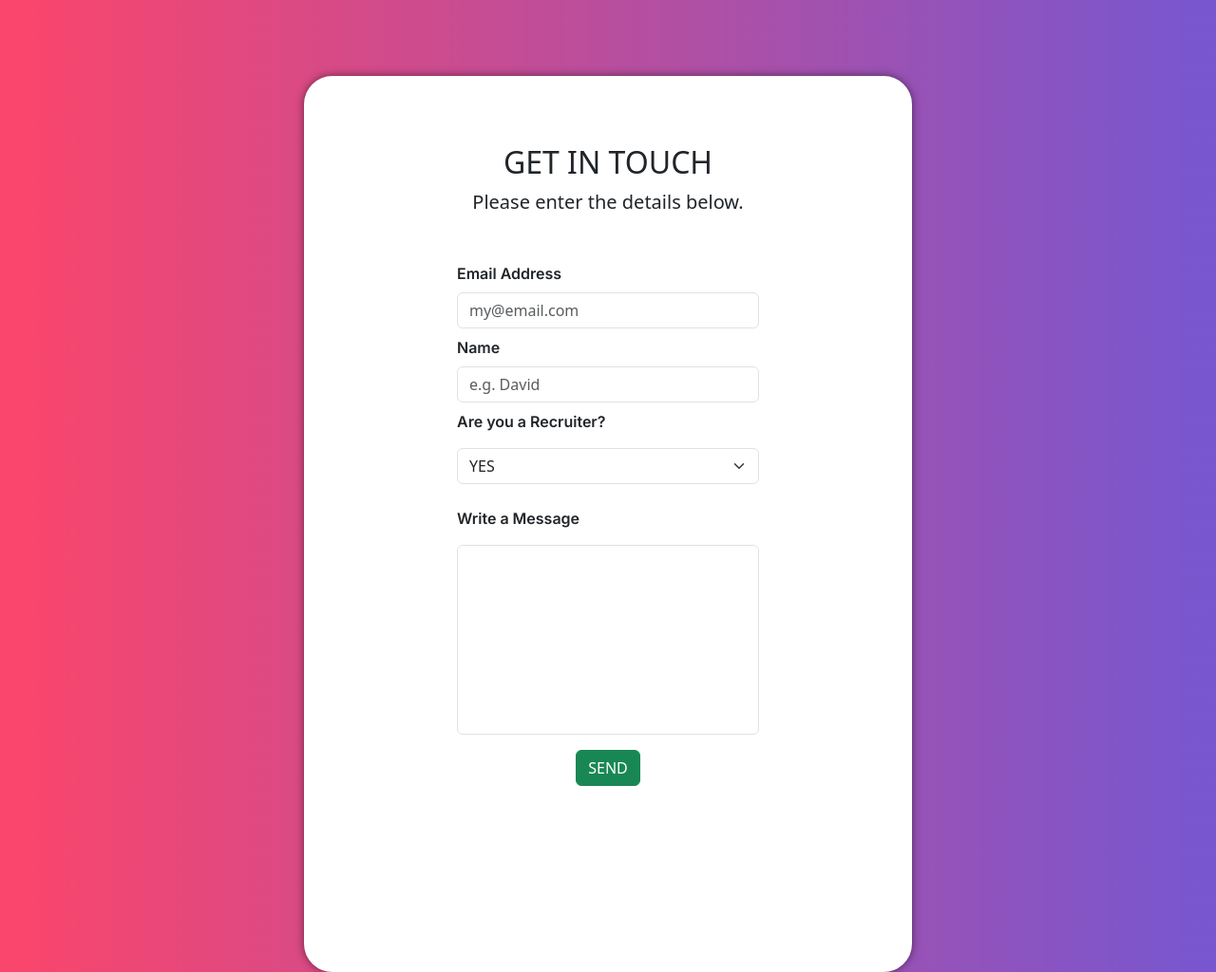
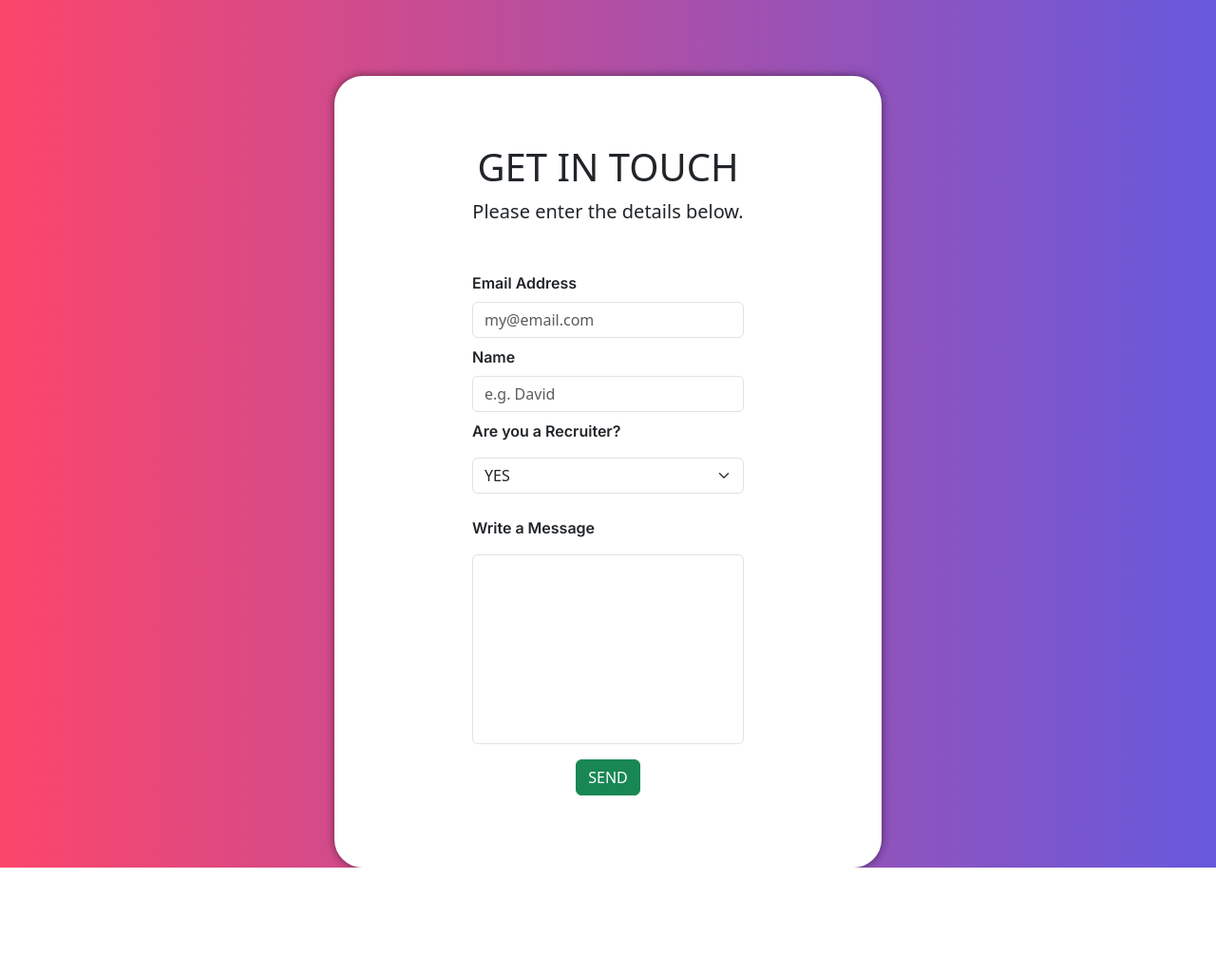
Before and after one commit to Archisman24/Portfolio-Website, a Flask app: page /contact in a window 1280 px wide. Shown: the whole page at 95% size. After the commit the page ends 914 px from the top, so only its background shows below. Run offline with Flask 3, Linux system fonts and the light colour scheme.

Commit message:
Few minor changes

```diff
--- a/templates/contact.html
+++ b/templates/contact.html
@@ -10,9 +10,9 @@
         {%include 'styles.html'%}
     </head>
     <body>
-        <div class="container white-box" style="margin-top: 80px; width: 50%; height: 45%;">
+        <div class="container white-box" style="margin-top: 80px; width: 45%; padding-bottom: 10px;">
             <div class="text-center"  style="margin-top: -60px;">
-                <h2>GET IN TOUCH</h2>
+                <h1>GET IN TOUCH</h1>
                 <p class="lead ">
                     Please enter the details below.
                 </p>
@@ -34,10 +34,8 @@
                     <textarea name="query" id="query" cols="30" rows="10" style="height: 200px; resize: none;" class="form-control"></textarea>
                     <div class="text-center">
                         <button type="submit" class="btn btn-success my-3">SEND</button>
-
                     </div>
                 </form>
-
             </div>
         </div>
         <script src="https://cdn.jsdelivr.net/npm/bootstrap@5.3.0/dist/js/bootstrap.bundle.min.js" integrity="sha384-geWF76RCwLtnZ8qwWowPQNguL3RmwHVBC9FhGdlKrxdiJJigb/j/68SIy3Te4Bkz" crossorigin="anonymous"></script>
```
